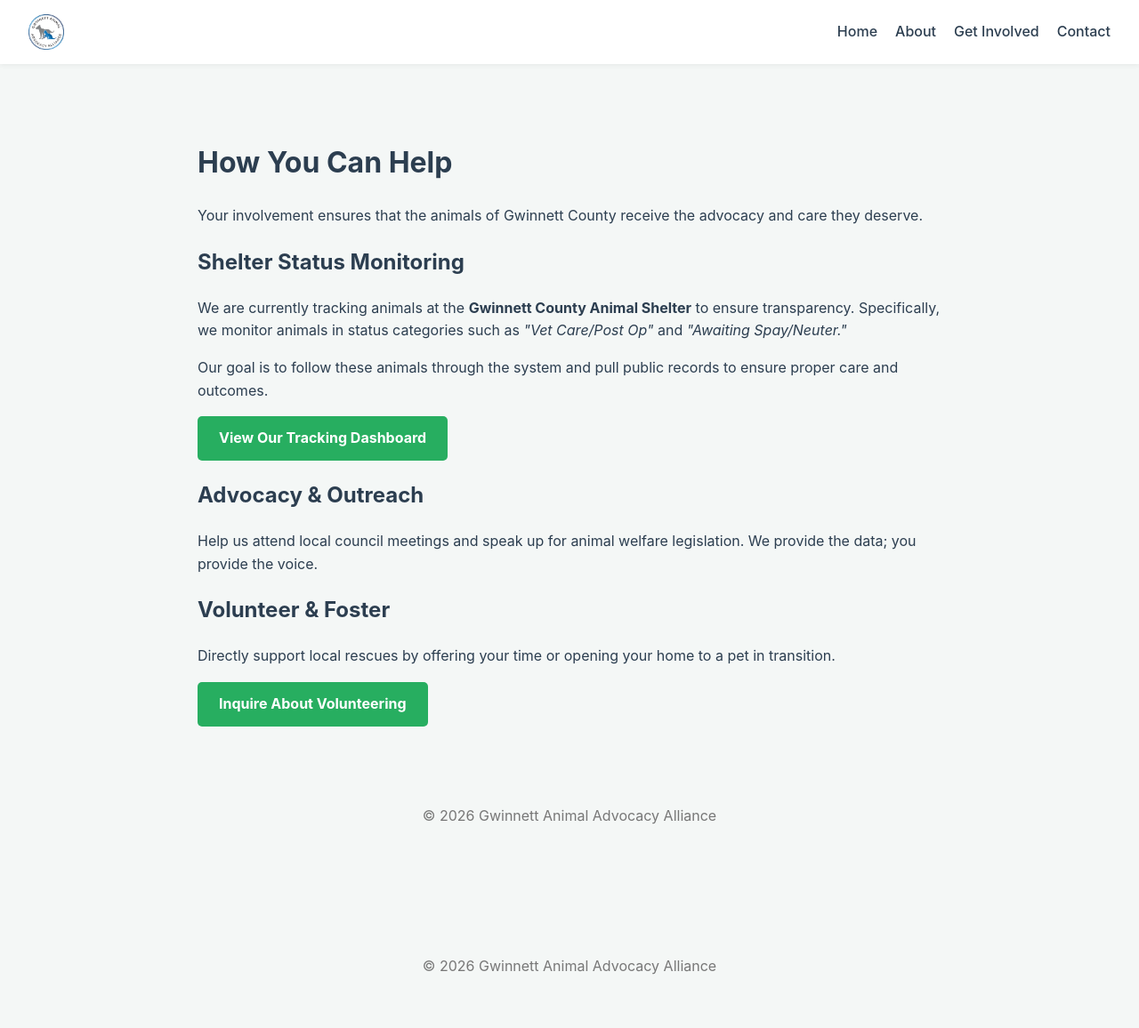
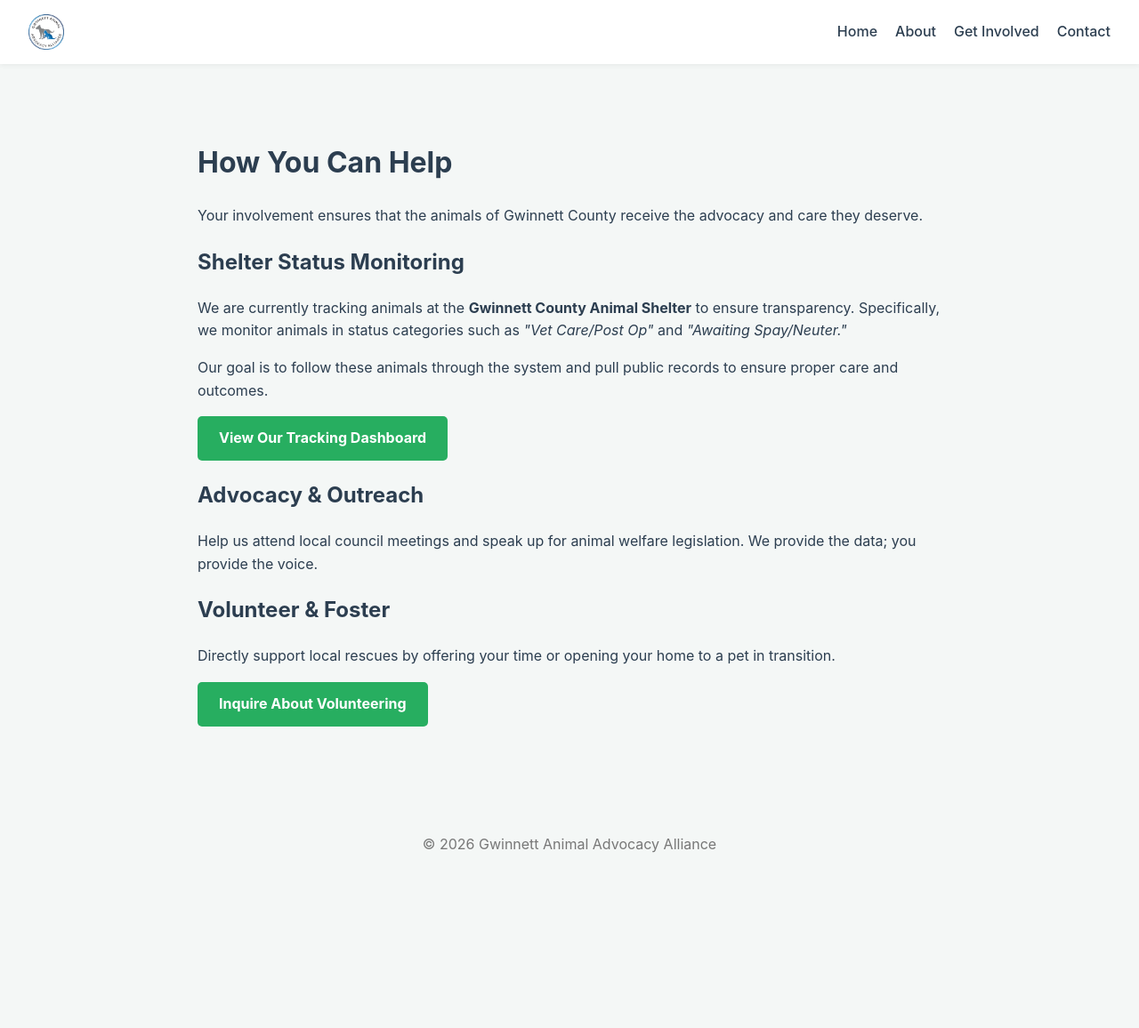
Before and after one commit to whitleybacon/gwinnett-animal-advocacy-alliance, a Jekyll site: the page built from get-involved/index.html, in a window 1280 px wide. Shown: the whole page at 89% size. Built offline with Jekyll 4.4.1, drawn with Linux system fonts in a browser that asks for light colours; after the commit the page ends 1018 px from its top, so only the background shows below that.

Commit message:
Update index.html

```diff
--- a/get-involved/index.html
+++ b/get-involved/index.html
@@ -2,13 +2,6 @@
 layout: default
 title: Get Involved
 ---
-<!DOCTYPE html>
-<html lang="en">
-
-<body>
-
-
-
     <div class="container">
         <h1>How You Can Help</h1>
         <p>Your involvement ensures that the animals of Gwinnett County receive the advocacy and care they deserve.</p>
@@ -31,10 +24,3 @@
             <a href="/contact/" class="btn">Inquire About Volunteering</a>
         </div>
     </div>
-
-    <footer>
-        <p>&copy; 2026 Gwinnett Animal Advocacy Alliance</p>
-    </footer>
-
-</body>
-</html>
```
